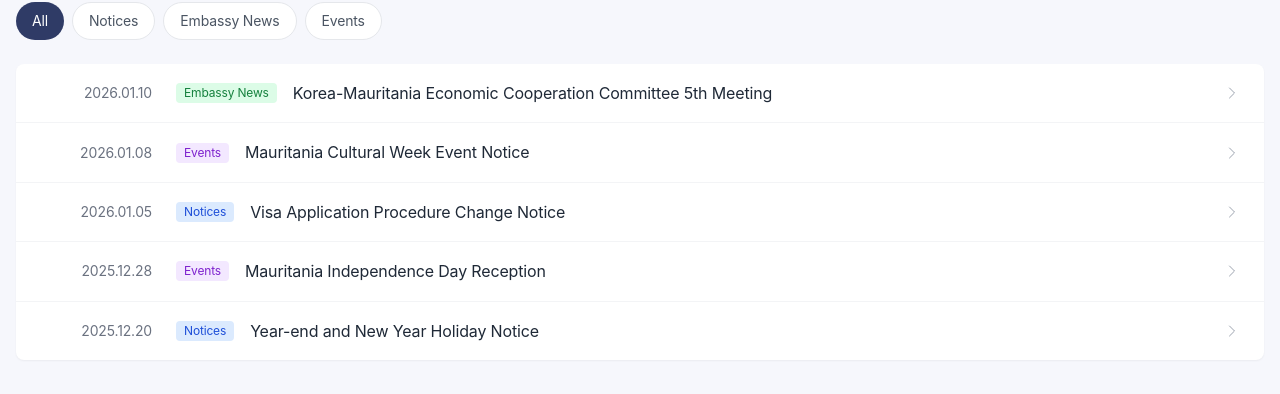
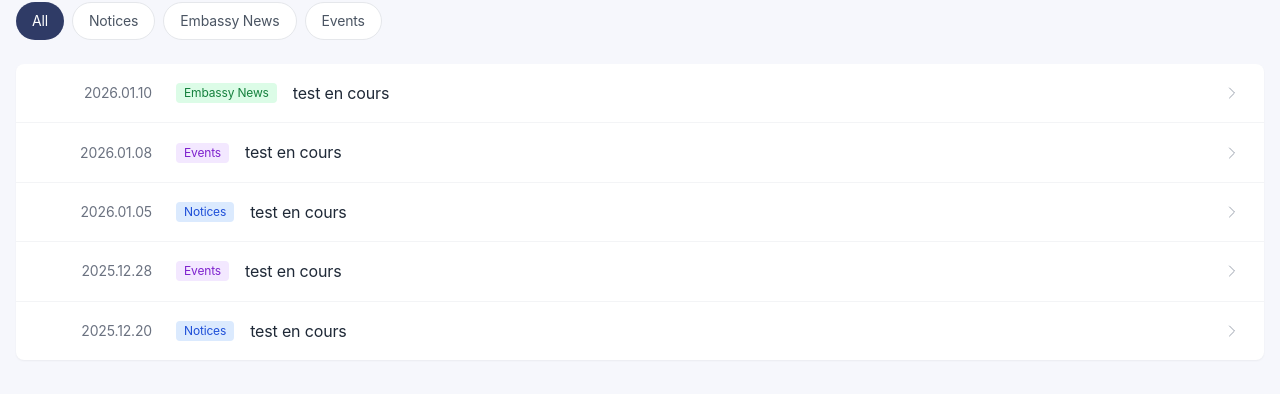
Before and after one commit to brad0520/mauritania-embassy-korea, a Next.js app: page / in a window 1280 px wide. Shown: the part 884-1278 px from the top of the page. Built offline with nearby package versions, Linux system fonts and the light colour scheme; no server answers.

Commit message:
feat: 메인페이지 공지사항 테스트 데이터를 "test en cours"로 변경
Co-Authored-By: Claude Opus 4.5 <noreply@anthropic.com>

```diff
--- a/src/components/sections/MainContentSection.tsx
+++ b/src/components/sections/MainContentSection.tsx
@@ -14,16 +14,16 @@ interface NoticeItem {
   category: 'notice' | 'news' | 'event'
 }
 
-// 더미 공지사항 데이터
+// 더미 공지사항 데이터 (test en cours)
 const noticeItems: NoticeItem[] = [
   {
     id: '1',
     date: '2026.01.10',
     title: {
-      ko: '한-모리타니아 경제협력위원회 제5차 회의 개최',
-      en: 'Korea-Mauritania Economic Cooperation Committee 5th Meeting',
-      fr: '5ème réunion du Comité de coopération économique Corée-Mauritanie',
-      ar: 'الاجتماع الخامس للجنة التعاون الاقتصادي الكورية الموريتانية'
+      ko: 'test en cours',
+      en: 'test en cours',
+      fr: 'test en cours',
+      ar: 'test en cours'
     },
     category: 'news'
   },
@@ -31,10 +31,10 @@ const noticeItems: NoticeItem[] = [
     id: '2',
     date: '2026.01.08',
     title: {
-      ko: '모리타니아 문화주간 행사 안내',
-      en: 'Mauritania Cultural Week Event Notice',
-      fr: 'Annonce de la Semaine culturelle mauritanienne',
-      ar: 'إعلان أسبوع الثقافة الموريتانية'
+      ko: 'test en cours',
+      en: 'test en cours',
+      fr: 'test en cours',
+      ar: 'test en cours'
     },
     category: 'event'
   },
@@ -42,10 +42,10 @@ const noticeItems: NoticeItem[] = [
     id: '3',
     date: '2026.01.05',
     title: {
-      ko: '비자 신청 절차 변경 안내',
-      en: 'Visa Application Procedure Change Notice',
-      fr: 'Avis de modification de la procédure de demande de visa',
-      ar: 'إشعار بتغيير إجراءات طلب التأشيرة'
+      ko: 'test en cours',
+      en: 'test en cours',
+      fr: 'test en cours',
+      ar: 'test en cours'
     },
     category: 'notice'
   },
@@ -53,10 +53,10 @@ const noticeItems: NoticeItem[] = [
     id: '4',
     date: '2025.12.28',
     title: {
-      ko: '모리타니아 독립기념일 기념 리셉션',
-      en: 'Mauritania Independence Day Reception',
-      fr: 'Réception de la fête de l\'indépendance de la Mauritanie',
-      ar: 'حفل استقبال عيد استقلال موريتانيا'
+      ko: 'test en cours',
+      en: 'test en cours',
+      fr: 'test en cours',
+      ar: 'test en cours'
     },
     category: 'event'
   },
@@ -64,10 +64,10 @@ const noticeItems: NoticeItem[] = [
     id: '5',
     date: '2025.12.20',
     title: {
-      ko: '연말연시 휴무 안내',
-      en: 'Year-end and New Year Holiday Notice',
-      fr: 'Avis de vacances de fin d\'année',
-      ar: 'إشعار عطلة نهاية العام'
+      ko: 'test en cours',
+      en: 'test en cours',
+      fr: 'test en cours',
+      ar: 'test en cours'
     },
     category: 'notice'
   }
```
